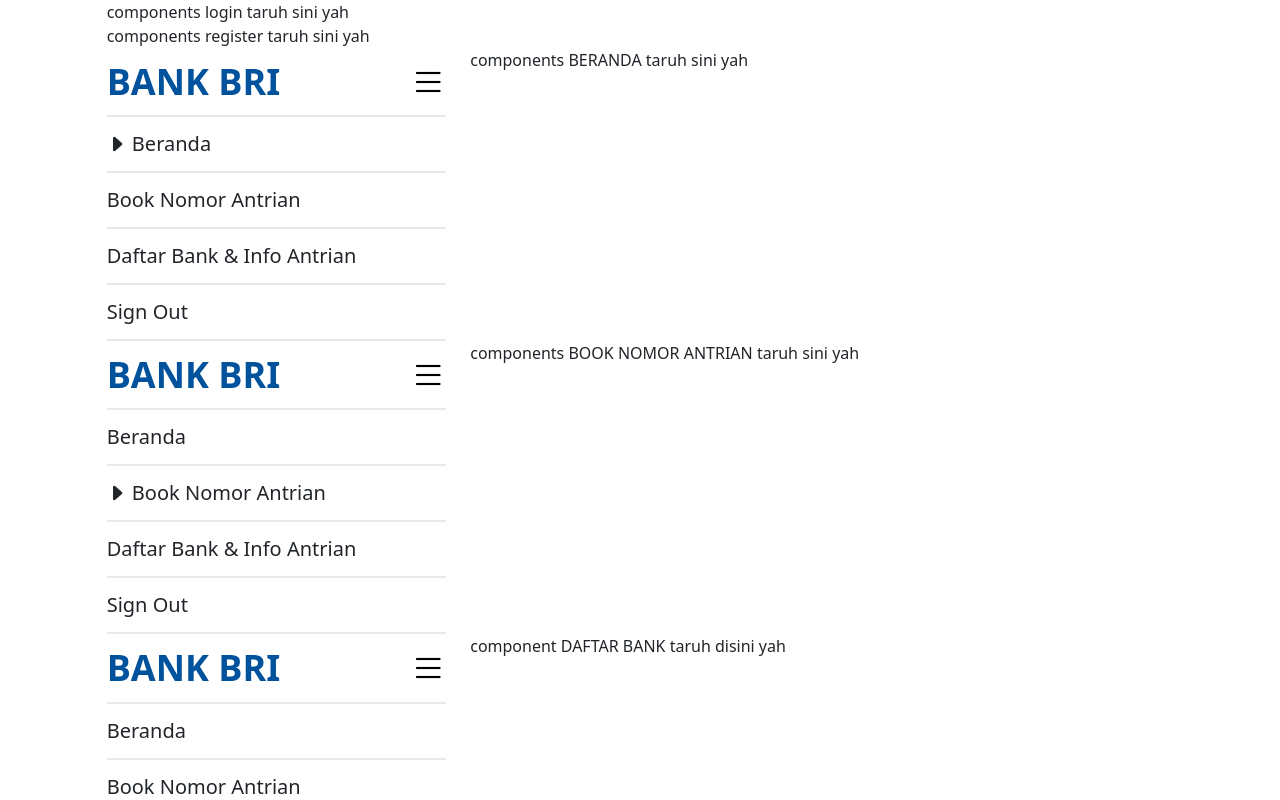
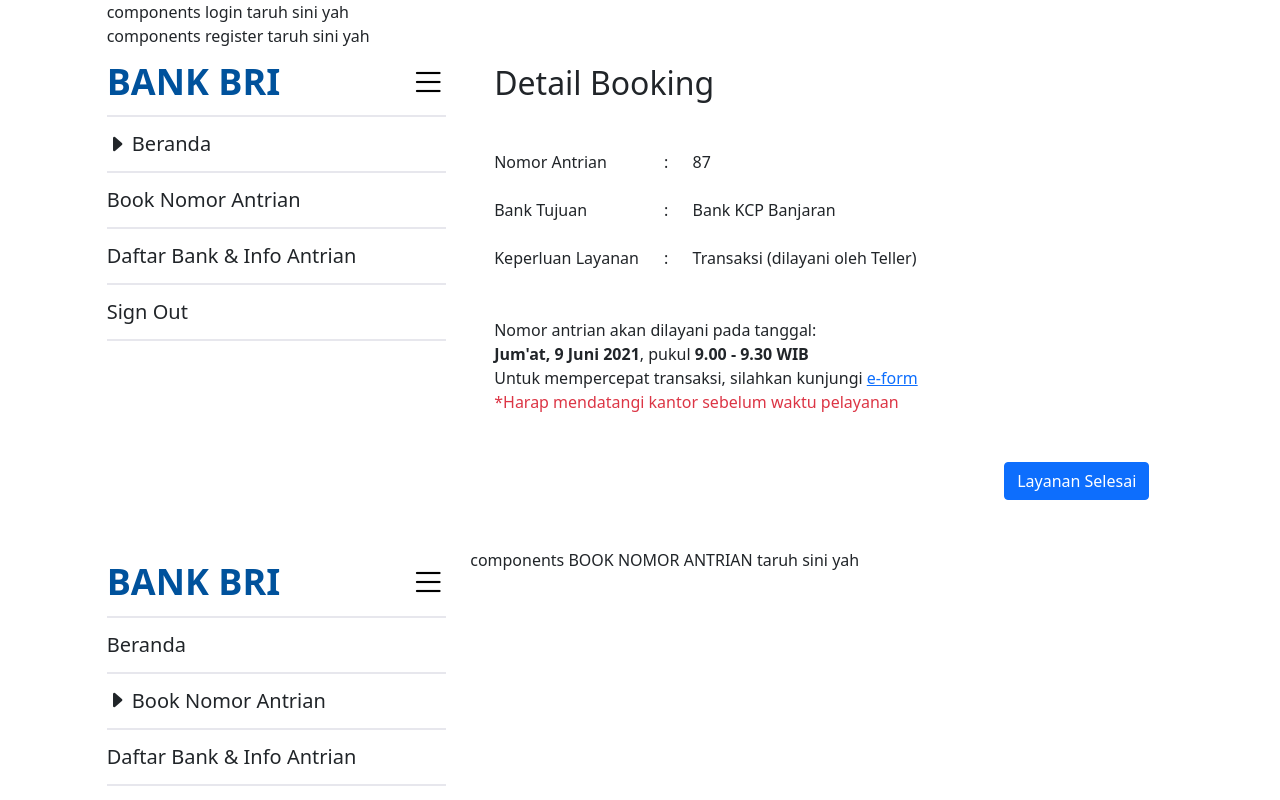
Before and after one commit to aricahyono49/Queue-Management-System, a React (Create React App) app: page / in a window 1280 px wide. Shown: the top 800 px of the page. Built offline with nearby package versions, Linux system fonts and the light colour scheme.

Commit message:
feat: create initial beranda page

```diff
--- /dev/null
+++ b/src/components/Beranda/index.js
@@ -0,0 +1,56 @@
+import React from 'react'
+import 'bootstrap/dist/css/bootstrap.min.css';
+import "bootstrap-icons/font/bootstrap-icons.css";
+import './style.css';
+
+function Beranda() {
+    const noAntrian = 87;
+    const bank = 'Bank KCP Banjaran';
+    const keperluan = 'Transaksi (dilayani oleh Teller)';
+    const date = "Jum'at, 9 Juni 2021";
+    const timeStart = '9.00';
+    const timeEnd = '9.30';
+
+    return (
+        <div class="container">
+            <div class="my-3">
+                <div class="h2 mb-5" > Detail Booking</div>
+                <div class="mb-5">
+                    <div class="row mb-4" >
+                        <div class="col-sm-3">
+                            Nomor Antrian
+                        </div>
+                        <div class="col-sm-9">
+                            : &emsp; {noAntrian}
+                        </div>
+                    </div>
+                    <div class="row mb-4">
+                        <div class="col-sm-3">
+                            Bank Tujuan
+                        </div>
+                        <div class="col-sm-9">
+                            : &emsp; {bank}
+                        </div>
+                    </div>
+                    <div class="row mb-4">
+                        <div class="col-sm-3">
+                            Keperluan Layanan
+                        </div>
+                        <div class="col-sm-9">
+                            : &emsp; {keperluan}
+                        </div>
+                    </div>
+                </div>
+                <div>
+                    <p class="m-0">Nomor antrian akan dilayani pada tanggal:</p>
+                    <p class="m-0"><b>{date}</b>, pukul <b>{timeStart} - {timeEnd} WIB</b></p>
+                    <p class="m-0">Untuk mempercepat transaksi, silahkan kunjungi <a href="">e-form</a></p>
+                    <p class="text-danger mb-5">*Harap mendatangi kantor sebelum waktu pelayanan</p>
+                </div>
+                <button type="button" class="btn btn-primary btn-md float-end mb-5">Layanan Selesai</button>
+            </div>
+        </div>
+    )
+}
+
+export default Beranda;
--- a/src/pages/dashboard/Beranda/index.js
+++ b/src/pages/dashboard/Beranda/index.js
@@ -1,5 +1,6 @@
 import React from 'react'
 import { SideNavigasi } from '../../../components/SideNavigasi'
+import Beranda2 from '../../../components/Beranda'
 import "bootstrap/dist/css/bootstrap.min.css";
 
 export const Beranda = () => {
@@ -9,7 +10,7 @@
           <SideNavigasi position="beranda"/>
         </div>
         <div className="col-8">
-            components BERANDA taruh sini yah
+            <Beranda2 />
         </div>
       </div>
     );
```
Also changed, not shown: src/components/Beranda/style.css (added), 1 other file (tests, documents, lock files or other folders).
